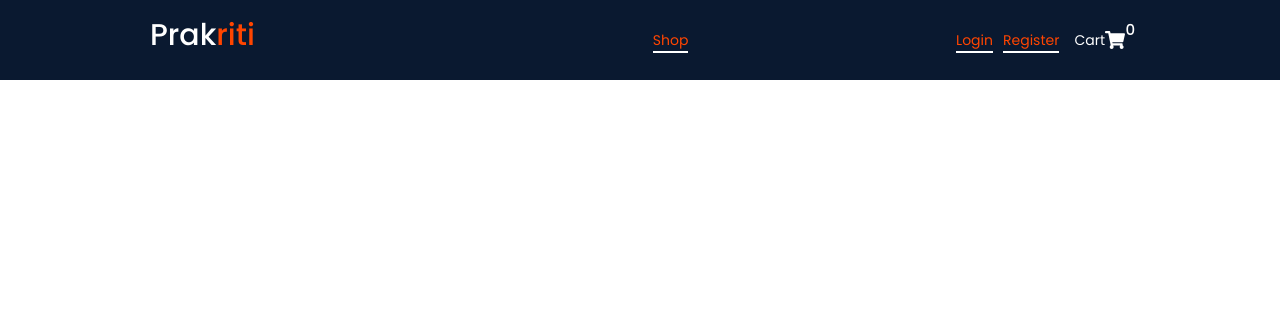
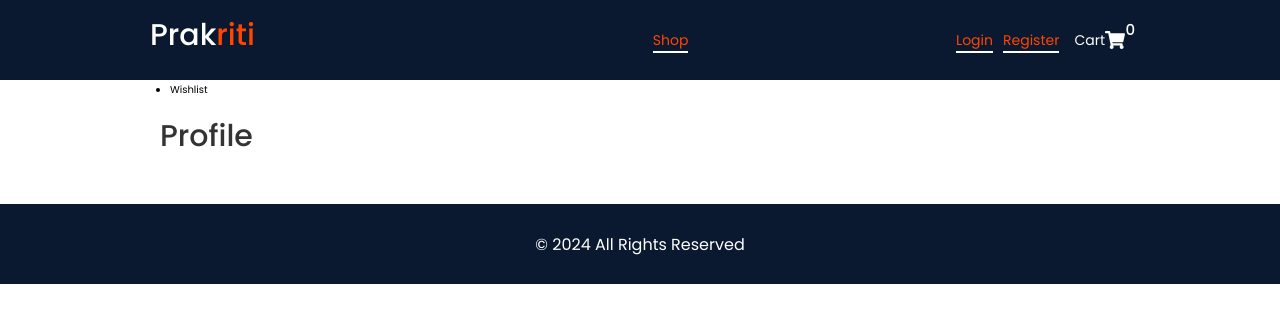
Before and after one commit to Nitika2334/Prakriti_Project, a React (Create React App) app in the folder Frontend/: page /profile in a window 1280 px wide. Shown: the top 322 px of the page. Built offline with nearby package versions, Linux system fonts and the light colour scheme; no server answers.

Commit message:
adding profile component and route

```diff
--- a/Frontend/src/App.js
+++ b/Frontend/src/App.js
@@ -10,6 +10,7 @@ import { ToastContainer} from "react-toastify";
 import "react-toastify/dist/ReactToastify.css";
 import { useDispatch } from "react-redux";
 import { getLoginStatus } from "./redux/features/auth/authSlice";
+import Profile from "./pages/profile/Profile";
 
 
 const App = () => {
@@ -29,6 +30,7 @@ const App = () => {
         <Route path="/" element={<Home />} />
         <Route path="/login" element={<Login />} />
         <Route path="/register" element={<Register />} />
+        <Route path="/profile" element={<Profile/>} />
       </Routes>
       <Footer/>
 
--- /dev/null
+++ b/Frontend/src/components/pageMenu/PageMenu.js
@@ -0,0 +1,32 @@
+import React from 'react'
+import "./PageMenu.js"
+
+const PageMenu = () => {
+  return (
+    <div>
+      <nav className='--bgprimary --p --mb'>
+        <ul className="home-links">
+            <li>
+                <navlink to="/profile">
+                    Profile
+                </navlink>
+            </li>
+            <li>
+                <navlink to="/wallet">
+                    My Wallet
+                </navlink>
+            </li>
+            <li>
+                <navlink to="/wishlist">
+                    Wishlist
+                </navlink>
+            </li>
+
+        </ul>
+
+      </nav>
+    </div>
+  )
+}
+
+export default PageMenu
--- /dev/null
+++ b/Frontend/src/components/pageMenu/PageMenu.scss
@@ -0,0 +1,34 @@
+.pageMenu {
+  color: #fff;
+  background: rgb(174, 49, 4);
+}
+
+.home-links {
+  display: flex;
+  justify-content: center;
+  align-items: center;
+  list-style: none;
+
+  & li a {
+    color: #fff;
+  }
+  & > * {
+    margin-left: 1rem;
+    color: #fff;
+  }
+}
+
+.activePage {
+  position: relative;
+  color: var(--color-danger);
+}
+
+.activePage::after {
+  content: "";
+  position: absolute;
+  left: 0;
+  bottom: -3px;
+  width: 100%;
+  height: 2px;
+  background-color: #fff;
+}
--- /dev/null
+++ b/Frontend/src/pages/profile/Profile.js
@@ -0,0 +1,20 @@
+import React from 'react'
+import "./Profile.scss"
+import PageMenu from '../../components/pageMenu/PageMenu'
+
+const Profile = () => {
+  return (
+    <>
+    <section>
+
+    <div className="container">
+        <PageMenu/>
+      <h2>Profile</h2>
+      </div>
+
+      </section>
+    </>
+  )
+}
+
+export default Profile
--- /dev/null
+++ b/Frontend/src/pages/profile/Profile.scss
@@ -0,0 +1,59 @@
+.profile {
+  .card {
+    width: 100%;
+    max-width: 400px;
+    padding: 1rem;
+    border: 1px solid #030b6b;
+  }
+  .profile-photo {
+    width: 100%;
+    // border: 1px solid #fff;
+    background-color: var(--light-blue);
+    padding: 1rem;
+    display: flex;
+    justify-content: center;
+    align-items: center;
+    margin-bottom: 1rem;
+
+    & img {
+      width: 200px;
+      height: 200px;
+      border: 2px solid #fff;
+      border-radius: 50%;
+    }
+
+    & h3 {
+      color: #fff;
+      font-size: 2rem;
+      text-align: center;
+    }
+  }
+  form {
+    label {
+      display: block;
+      font-size: 1.4rem;
+      font-weight: 500;
+    }
+    input[type="text"],
+    input[type="number"],
+    input[type="file"],
+    input[type="email"],
+    select,
+    textarea,
+    input[type="password"] {
+      display: block;
+      font-size: 1.6rem;
+      font-weight: 300;
+      padding: 1rem;
+      margin: 1rem auto;
+      width: 100%;
+      border: 1px solid #777;
+      border-radius: 3px;
+      outline: none;
+    }
+
+    // textarea {
+    //   width: 100%;
+    // }
+  }
+}
```
